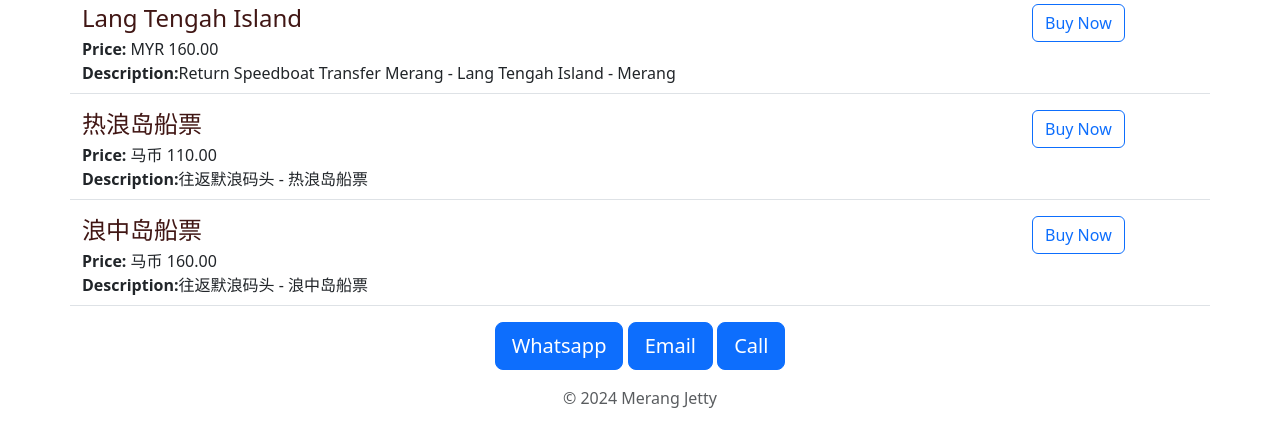
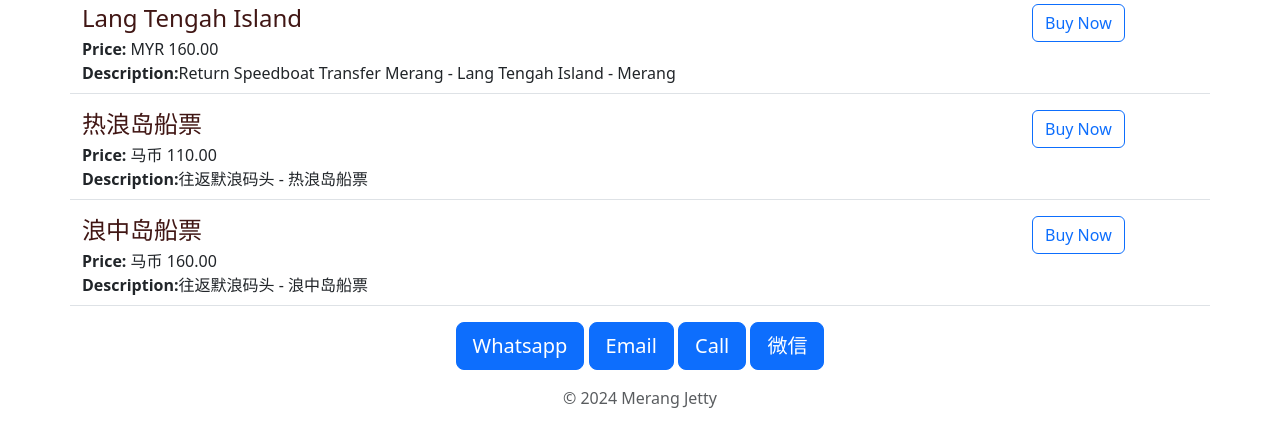
Before and after one commit to hanasoka/merang-jetty, a Flask app: page / in a window 1280 px wide. Shown: the part 910-1336 px from the top of the page. Run offline with Flask 3, Linux system fonts and the light colour scheme.

Commit message:
Added contact

```diff
--- a/templates/content.html
+++ b/templates/content.html
@@ -24,6 +24,7 @@
     <a href="https://wa.me/60179844072?text=I'm%20interested%20in%20boat%20ticket%20to%20Redang%20Island" class="btn btn-primary btn-lg">Whatsapp</a>
     <a href="mailto:traiseatrip@gmail.com?subject=Inquiry%20for%20Boat%20Ticket&body=Hello%20Merang%20Jetty%2C%0D%0A%0D%0AI%20would%20like%20to%20inquiry%20about%20boat%20ticket.%0D%0A%0D%0AThanks%0D%0AHan%0D%0A%0D%0A" class="btn btn-primary btn-lg">Email</a>
     <a href="tel:+60179844072" class="btn btn-primary btn-lg">Call</a>
+    <a href="{{url_for('static', filename='wechat.png')}}" class="btn btn-primary btn-lg">微信</a>
   </div>
   </div>
   <p class="text-center text-body-secondary">&copy; 2024 Merang Jetty</p>
```
Also changed, not shown: static/wechat.png (added).
